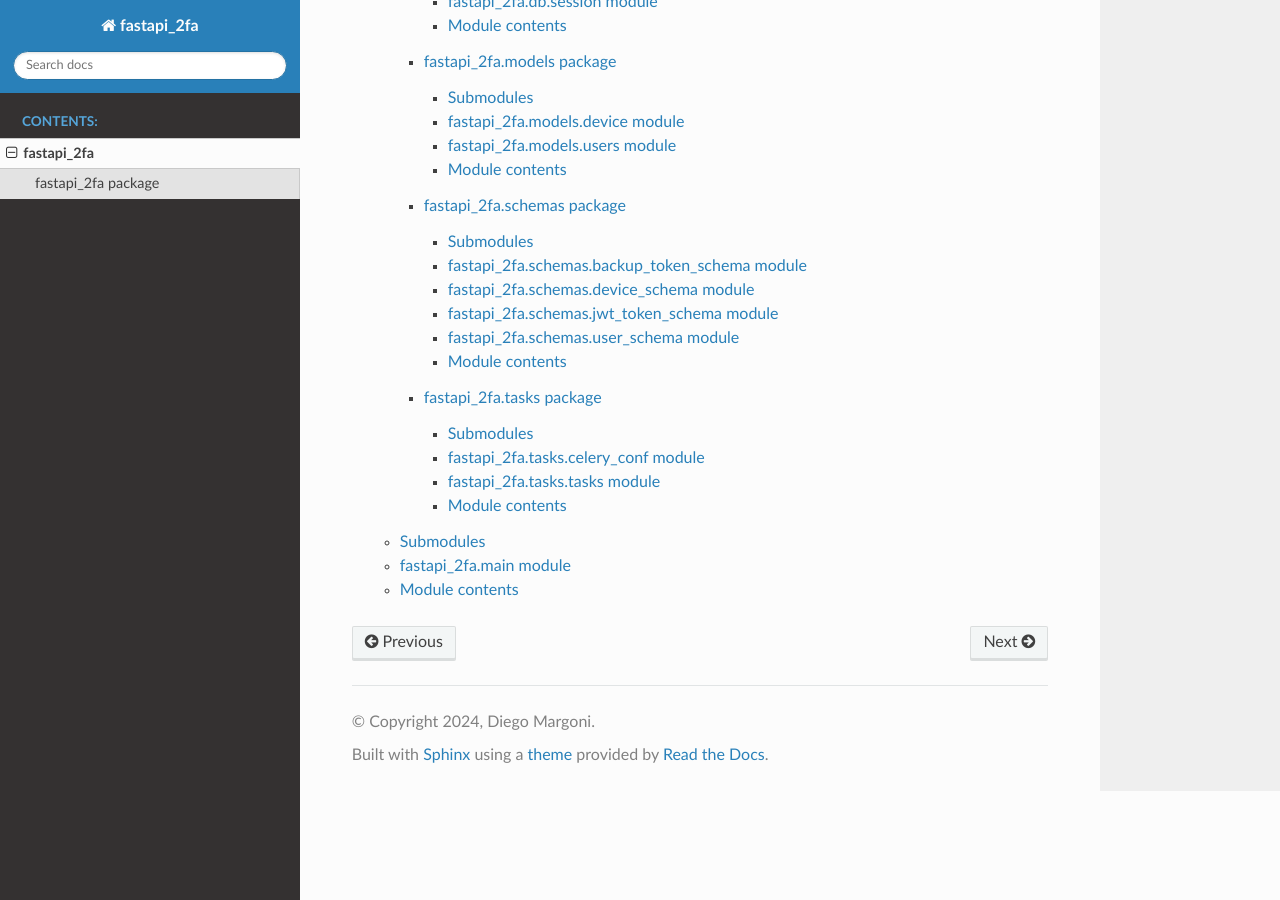
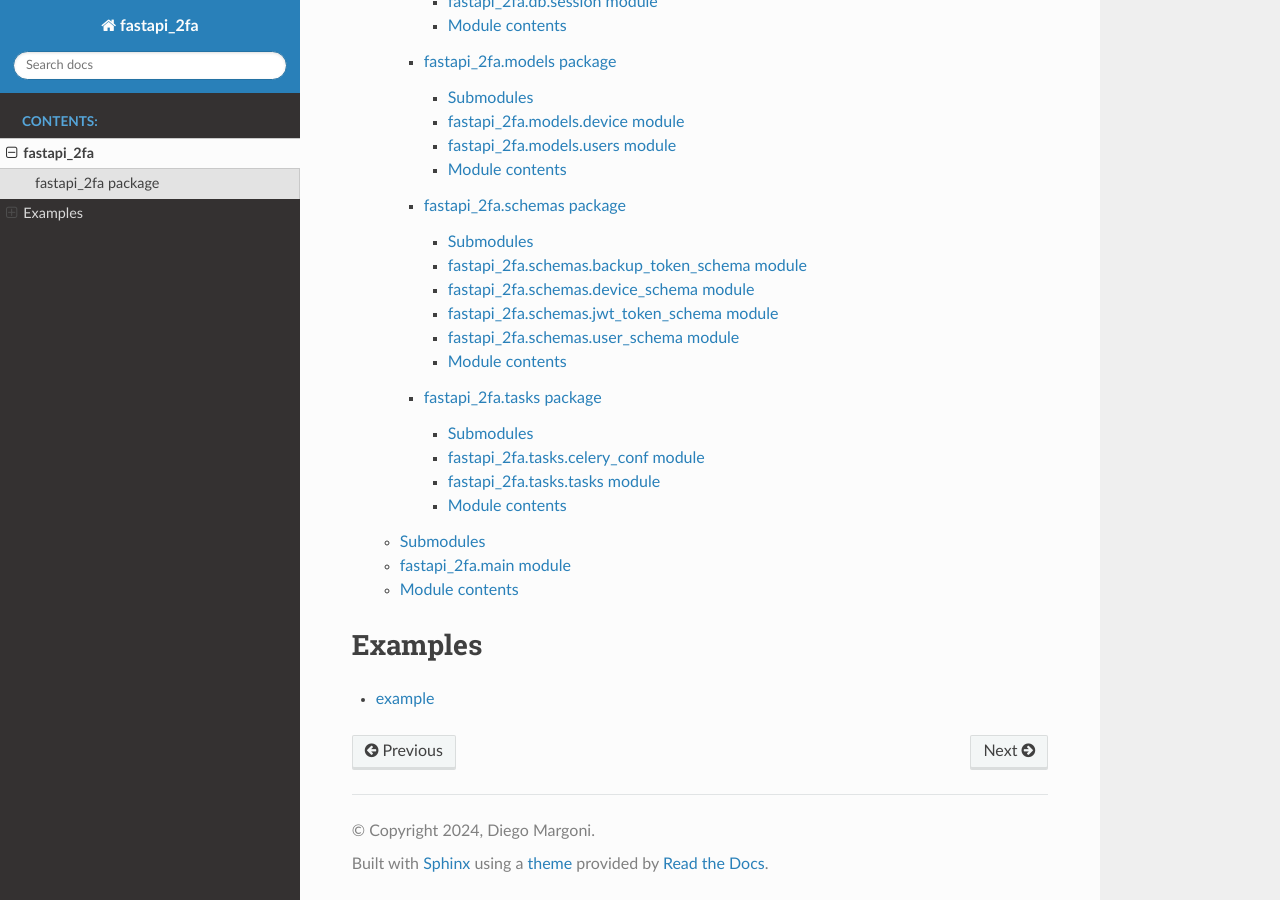
Before and after one commit to dfm88/fastapi-two-factor-authentication, a Sphinx documentation site: the page built from docs/modules.rst, in a window 1280 px wide and 900 px high, scrolled down 854 px. Built offline with Sphinx 7.4.7 and the Read the Docs theme 2.0.0, drawn with Linux system fonts in a browser that asks for light colours.

```diff
--- a/docs/conf.py
+++ b/docs/conf.py
@@ -23,7 +23,8 @@ release = '0.1.0'
 extensions = [
     'sphinx.ext.autodoc',
     'sphinx.ext.viewcode',
-    'sphinx.ext.napoleon'
+    'sphinx.ext.napoleon',
+    "nbsphinx",
 ]
 
 templates_path = ['_templates']
--- a/docs/modules.rst
+++ b/docs/modules.rst
@@ -5,3 +5,11 @@ fastapi_2fa
    :maxdepth: 4
 
    fastapi_2fa
+
+Examples
+========
+
+.. toctree::
+   :maxdepth: 2
+
+   example
--- a/pyproject.toml
+++ b/pyproject.toml
@@ -36,6 +36,8 @@ aiosqlite = "^0.17.0"
 httpx = "^0.23.1"
 pytest-celery = "^0.0.0"
 hypothesis = "^6.58.1"
+ipykernel = "^6.29.2"
+pandoc = "^2.3"
 
 
 [tool.poetry.group.dev.dependencies]
@@ -49,6 +51,7 @@ bandit = "^1.7.4"
 sphinx = "^7.2.6"
 sphinx-rtd-theme = "^2.0.0"
 ghp-import = "^2.1.0"
+nbsphinx = "^0.9.3"
 
 [build-system]
 requires = ["poetry-core"]
```
Also changed, not shown: docs/example.ipynb (added), 2 other files.
